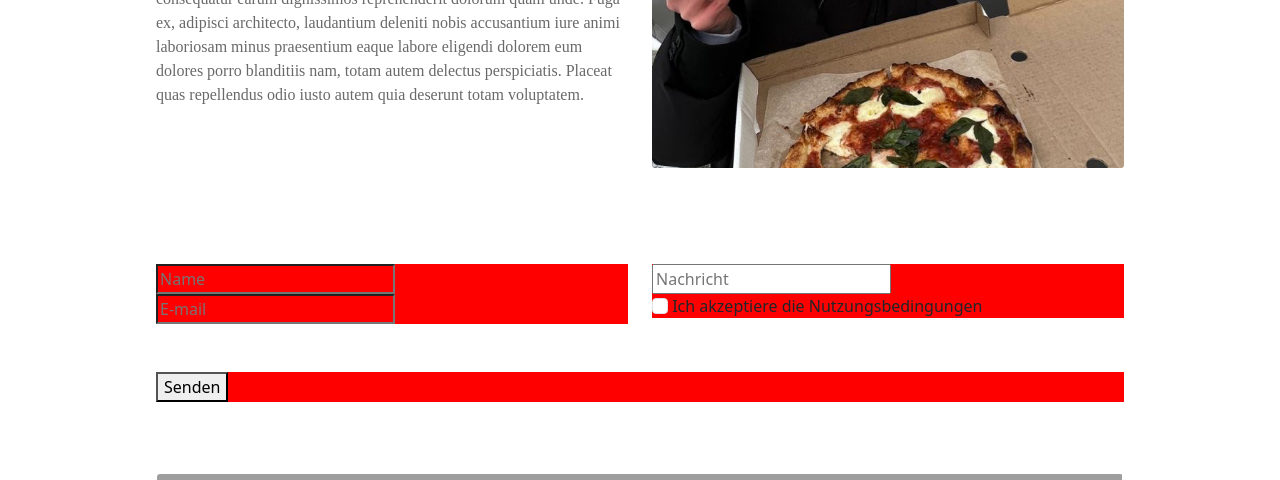
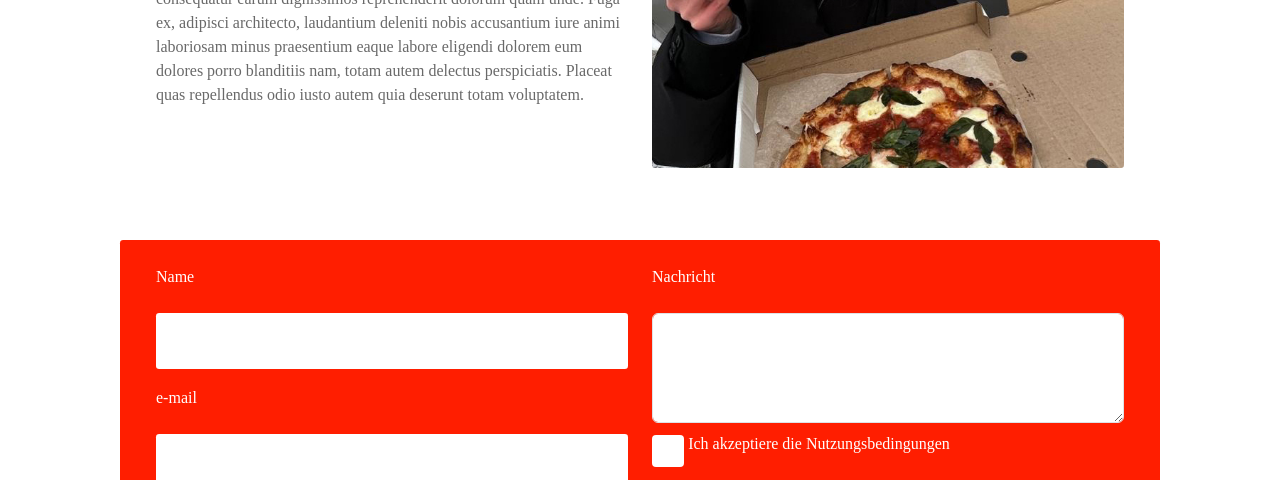
Before and after one commit to MaryFoerster/mary_foerster_Bacio, a PHP site: page /kontakt.php in a window 1280 px wide. Shown: the part 289-769 px from the top of the page. Run offline with PHP 8.4, Linux system fonts and the light colour scheme; some web fonts are replaced; grey boxes are pictures that could not be loaded.

Commit message:
updatet form.

```diff
--- a/css/style.css
+++ b/css/style.css
@@ -190,8 +190,20 @@ dialog::backdrop {
 /* -------------nmaps */
 
 /* -------------formular */
-.form-custom {
-  background-color: red;
+
+input {
+  padding: 1rem;
+  border: none;
+  border-radius: var(----border-radius);
+  width: 100%;
+  background-color: var(----color-white);
+  margin-bottom: 1rem;
+}
+.form-check-input {
+  border: none;
+}
+.form-label {
+  border: none;
 }
 /* -------------formular */
 
--- a/kontakt.php
+++ b/kontakt.php
@@ -31,33 +31,33 @@
         </div>
 </section>
 
-
-
 <section id="kontaktformular">
-        <div class="container mt-5 mb-5">
+        <div class="container custom-radius bg-red mt-5 mb-5">
         <form>
           <div class="row p-4">
             <div class="col-lg-6">
             <div class="form-custom">
-                  <input type="text" class="form-custom" id="name" name="name" placeholder="Name" />
+            <label class="form-label" for="textAreaExample"><p class="text-white">Name</p></label>
+                  <input type="text" class="form-custom" id="name" name="name"/>
                 </div>
                 <div class="form-custom">
-                  <input type="email" class="form-custom" id="email1" name="email" placeholder="E-mail" />
+                <label class="form-label" for="textAreaExample"><p class="text-white">e-mail</p></label>
+                  <input type="email" class="form-custom" id="email1" name="email"/>
                 </div>
             </div>
             <div class="col-lg-6">
-            <div class="form-custom">
-                  <input type="text" class="nachricht" id="nachricht" name="nachricht" placeholder="Nachricht" />
-                </div>
-                <div class="form-custom">
+            <div data-mdb-input-init class="form-outline">
+            <label class="form-label" for="textAreaExample"><p class="text-white">Nachricht</p></label>
+              <textarea class="form-control" id="textAreaExample1" rows="4"></textarea>
+              <div class="form-custom pt-2">
                   <input type="checkbox" class="form-check-input" id="exampleCheck1" />
-                  <label class="form-check-label text-red" for="exampleCheck1">Ich akzeptiere die Nutzungsbedingungen</label>
+                  <label class="form-check-label text-red" for="exampleCheck1"><p class="text-white">Ich akzeptiere die Nutzungsbedingungen</p></label>
                 </div>
             </div>
           </div>
           <div class="row p-4">
             <div class="col-lg-12">
-            <div class="form-custom">
+            <div class="form-custom d-flex justify-content-end">
                   <button type="submit" class="btn-form">Senden</button>
                 </div>
             </div>
```
